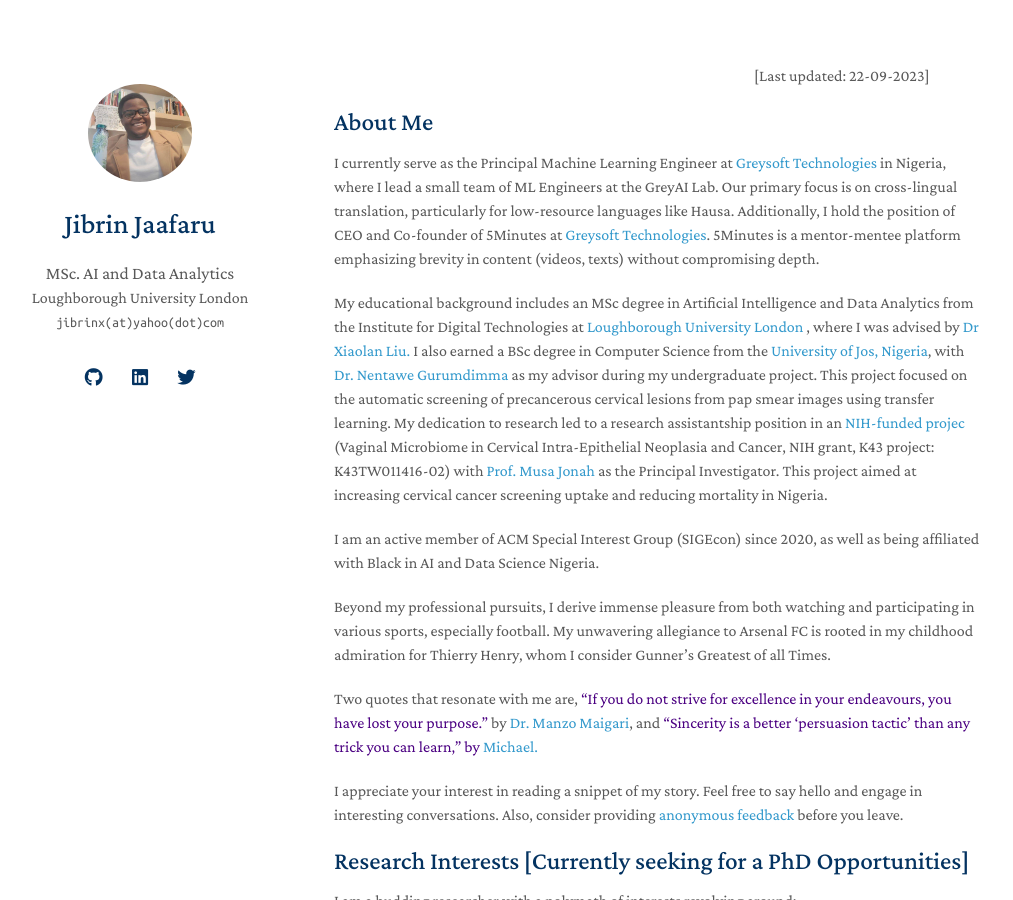
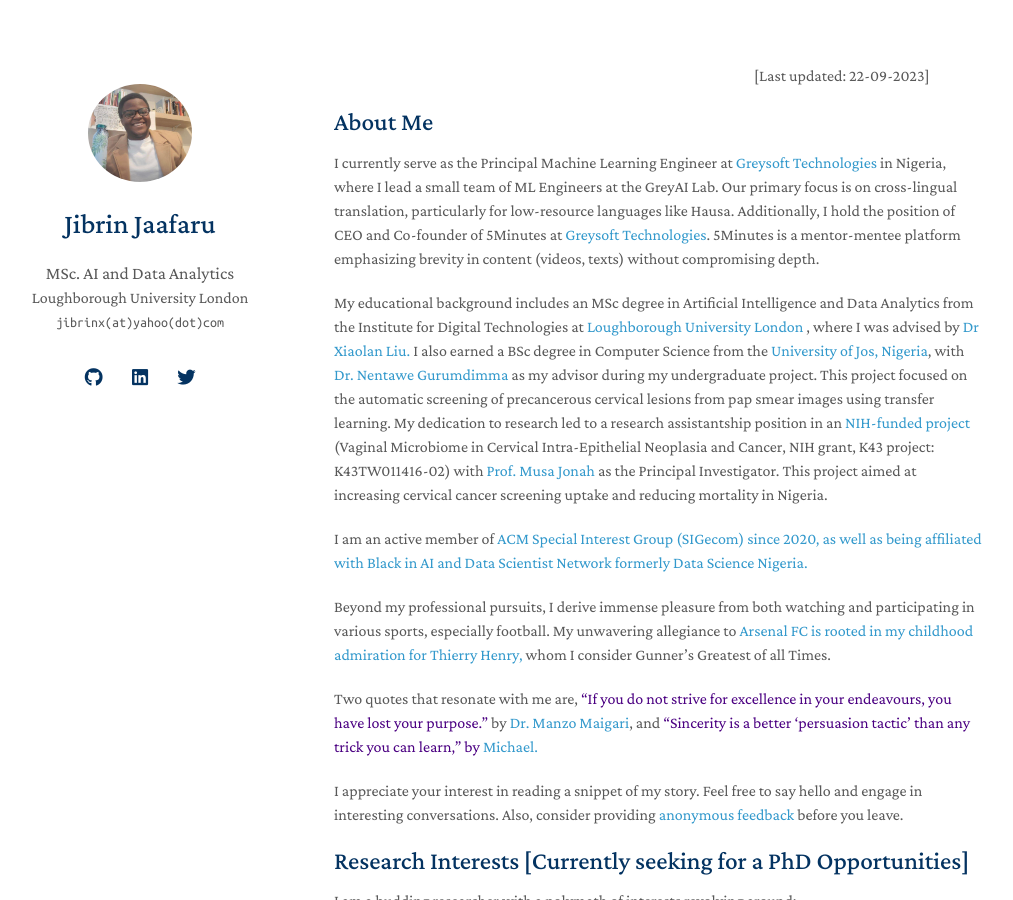
Before and after one commit to jibrinx/jibrinx.github.io, a Jekyll site: the page built from index.md, in a window 1280 px wide and 900 px high. Shown: the whole window, without its empty margins (136-1149 px from the left). Built offline with Jekyll 4.4.1, drawn with Linux system fonts in a browser that asks for light colours; nearby versions of some CDN libraries; a style sheet for code colours, icons or effects is not loaded.

Commit message:
Update index.md

```diff
--- a/index.md
+++ b/index.md
@@ -6,11 +6,11 @@
 
 I currently serve as the Principal Machine Learning Engineer at <a href="https://greysoft.ng">Greysoft Technologies</a> in Nigeria, where I lead a small team of ML Engineers at the GreyAI Lab. Our primary focus is on cross-lingual translation, particularly for low-resource languages like Hausa. Additionally, I hold the position of CEO and Co-founder of 5Minutes at <a href="https://greysoft.ng">Greysoft Technologies</a>. 5Minutes is a mentor-mentee platform emphasizing brevity in content (videos, texts) without compromising depth.
 
-My educational background includes an MSc degree in Artificial Intelligence and Data Analytics from the Institute for Digital Technologies at  <a href="https://www.lborolondon.ac.uk/study/masters-degrees/artificial-intelligence-data-analytics/"> Loughborough University London </a>, where I was advised by <a href="https://www.lborolondon.ac.uk/about/staff/dr-xiaolan-liu/">Dr Xiaolan Liu.</a> I also earned a BSc degree in Computer Science from the <a href="https://unijos.edu.ng">University of Jos, Nigeria</a>, with <a href="https://scholar.google.com/citations?user=q9VpwWEAAAAJ&hl=enDr. Nentawe Gurumdimma)"> Dr. Nentawe Gurumdimma</a> as my advisor during my undergraduate project. This project focused on the automatic screening of precancerous cervical lesions from pap smear images using transfer learning. My dedication to research led to a research assistantship position in an <a href="https://grantome.com/grant/NIH/K43-TW011416-02">NIH-funded projec </a>(Vaginal Microbiome in Cervical Intra-Epithelial Neoplasia and Cancer, NIH grant, K43 project: K43TW011416-02) with <a href="https://www.feinberg.northwestern.edu/faculty-profiles/az/profile.html?xid=39806"> Prof. Musa Jonah </a> as the Principal Investigator. This project aimed at increasing cervical cancer screening uptake and reducing mortality in Nigeria.
+My educational background includes an MSc degree in Artificial Intelligence and Data Analytics from the Institute for Digital Technologies at  <a href="https://www.lborolondon.ac.uk/study/masters-degrees/artificial-intelligence-data-analytics/"> Loughborough University London </a>, where I was advised by <a href="https://www.lborolondon.ac.uk/about/staff/dr-xiaolan-liu/">Dr Xiaolan Liu.</a> I also earned a BSc degree in Computer Science from the <a href="https://unijos.edu.ng">University of Jos, Nigeria</a>, with <a href="https://scholar.google.com/citations?user=q9VpwWEAAAAJ&hl=enDr. Nentawe Gurumdimma)"> Dr. Nentawe Gurumdimma</a> as my advisor during my undergraduate project. This project focused on the automatic screening of precancerous cervical lesions from pap smear images using transfer learning. My dedication to research led to a research assistantship position in an <a href="https://grantome.com/grant/NIH/K43-TW011416-02">NIH-funded project</a> (Vaginal Microbiome in Cervical Intra-Epithelial Neoplasia and Cancer, NIH grant, K43 project: K43TW011416-02) with <a href="https://www.feinberg.northwestern.edu/faculty-profiles/az/profile.html?xid=39806"> Prof. Musa Jonah </a> as the Principal Investigator. This project aimed at increasing cervical cancer screening uptake and reducing mortality in Nigeria.
 
-I am an active member of ACM Special Interest Group (SIGEcon) since 2020, as well as being affiliated with Black in AI and Data Science Nigeria.
+I am an active member of <a href="http://www.sigecom.org">ACM Special Interest Group (SIGecom) <a> since 2020, as well as being affiliated with <a href="https://blackinai.github.io/#/">Black in AI<a> and <a href="https://www.datasciencenigeria.org">Data Scientist Network<a> formerly Data Science Nigeria.
 
-Beyond my professional pursuits, I derive immense pleasure from both watching and participating in various sports, especially football. My unwavering allegiance to Arsenal FC is rooted in my childhood admiration for Thierry Henry, whom I consider Gunner's Greatest of all Times.
+Beyond my professional pursuits, I derive immense pleasure from both watching and participating in various sports, especially football. My unwavering allegiance to <a href="https://www.arsenal.com">Arsenal FC<a> is rooted in my childhood admiration for <a href="https://www.footballhistory.org/player/thierry-henry.html">Thierry Henry,</a> whom I consider Gunner's Greatest of all Times.
 
 Two quotes that resonate with me are, <span style="color:indigo;"> "If you do not strive for excellence in your endeavours, you have lost your purpose." </span> by <a href="https://manzomaigari.com/#/">Dr. Manzo Maigari</a>, and <span style="color:indigo;"> "Sincerity is a better 'persuasion tactic' than any trick you can learn," by <a href="https://twitter.com/mmay3r/status/1336432412285231104">Michael.</a> </span>
 
```
